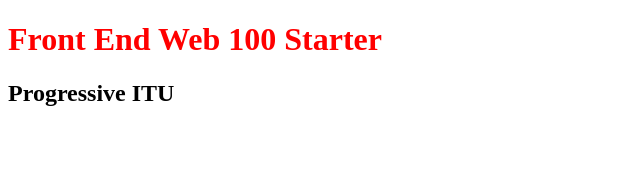
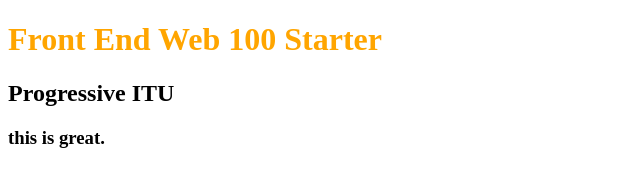
Before and after one commit to PennWallace/few100-learning, a website built with webpack: page src/index.html in a window 1280 px wide. Shown: the whole page, without its empty margins (0-640 px from the left). Built offline with nearby package versions, Linux system fonts and the light colour scheme.

Commit message:
almost done

```diff
--- a/src/index.html
+++ b/src/index.html
@@ -11,6 +11,7 @@
         <h1>Front End Web 100 Starter</h1>
         <h2>Progressive ITU</h2>
     </header>
+    <h3> this is great.</h3>
     <main>
 
     </main>
--- a/src/styles.css
+++ b/src/styles.css
@@ -1,3 +1,3 @@
 h1 {
-    color:red;
+    color:orange;
 }
```
Also changed, not shown: README.md.
